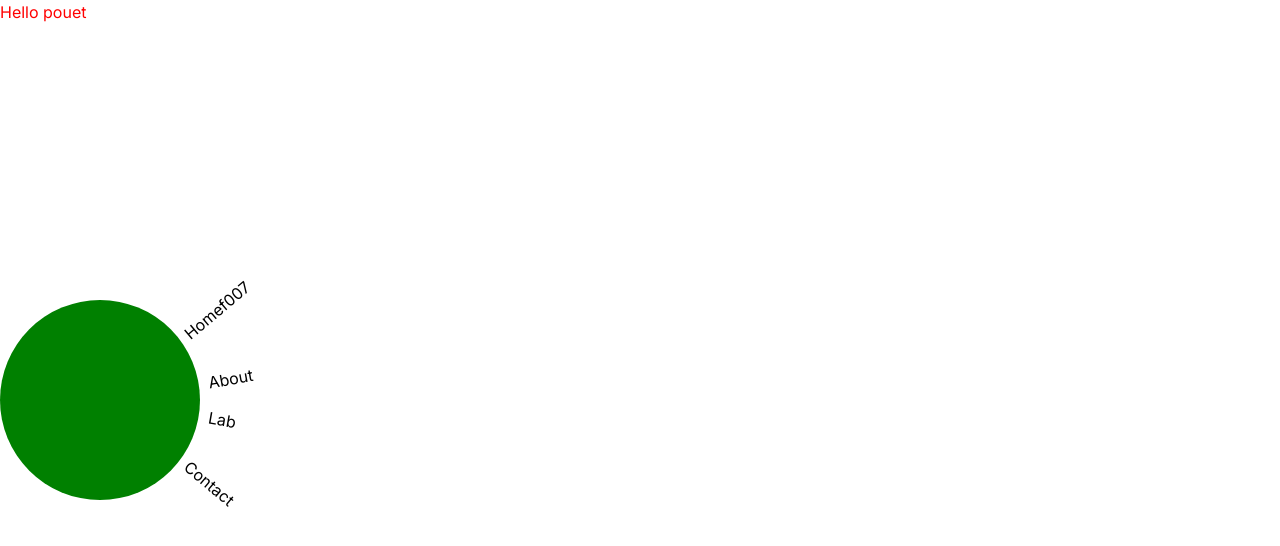
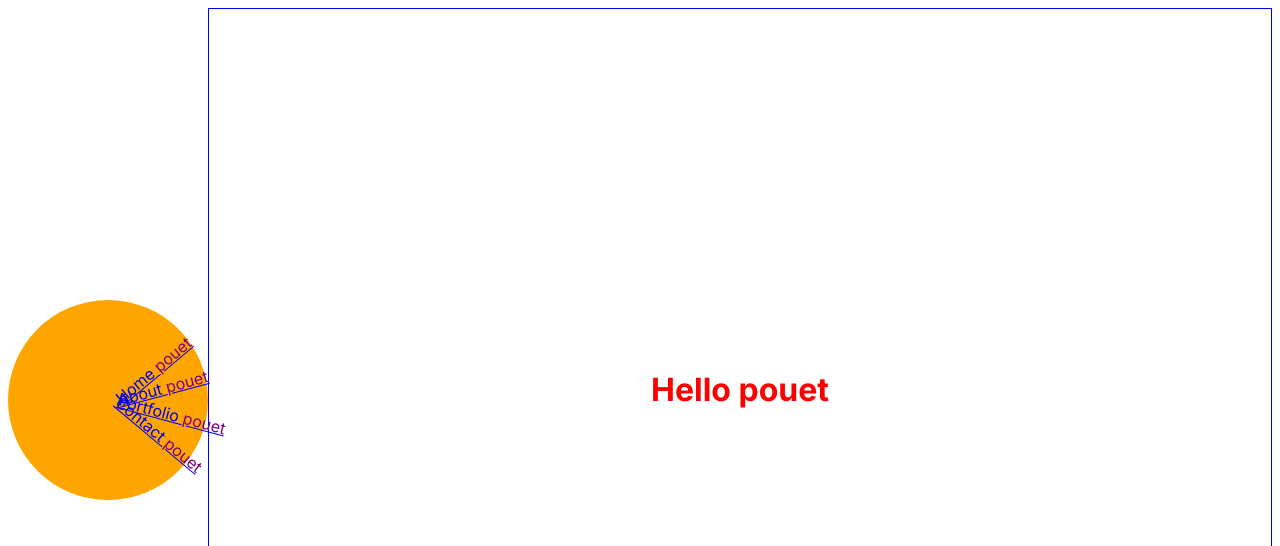
Before and after one commit to LaureDominguez/portfolio, a Next.js app: page / in a window 1280 px wide. Shown: the top 546 px of the page. Built offline with nearby package versions, Linux system fonts and the light colour scheme.

Commit message:
learned about router function, created navbar and links to differents pages

```diff
--- a/app/components/Nav.tsx
+++ b/app/components/Nav.tsx
@@ -2,19 +2,37 @@
 // import { fas } from '@fortawesome/free-solid-svg-icons';
 // import { FontAwesomeIcon } from '@fortawesome/react-fontawesome';
 
+import Link from "next/link";
+import { useRouter } from "next/navigation";
+
 // library.add(fas)
 
 const Nav = () => {
+	const router = useRouter
 	return (
 		<nav className="sideNav">
 			<div className="round-container">
 				<ul>
 					<li>
-						Home
+						<Link href="/">
+							Home <span>pouet</span>
+						</Link>
 					</li>
-					<li>About</li>
-					<li>Lab</li>
-					<li>Contact</li>
+					<li>
+						<Link href="/pages/about">
+							About <span>pouet</span>
+						</Link>
+					</li>
+					<li>
+						<Link href="/pages/portfolio">
+							Portfolio <span>pouet</span>
+						</Link>
+					</li>
+					<li>
+						<Link href="/pages/contact">
+							Contact <span>pouet</span>
+						</Link>
+					</li>
 				</ul>
 			</div>
 		</nav>
--- a/app/components/_nav.scss
+++ b/app/components/_nav.scss
@@ -3,7 +3,7 @@
     top: 50%;
     bottom: 50%;
     transform: translate(0, -50%);
-    background-color: green;
+    background-color: orange;
     width: 200px;
     height: 200px;
     border-radius: 50%;
@@ -19,9 +19,9 @@
             padding: 0;
             margin: 0;
             position: absolute;
-            top: 50%; /* Pour aligner horizontalement avec le centre de .round-container */
-            left: 50%; /* Pour aligner verticalement avec le centre de .round-container */
-            transform: translate(-50%, -50%); /* Centrer la liste dans .round-container */
+            top: 50%;
+            left: 50%;
+            transform: translate(-50%, -50%);
             width: 0;
             height: 100%;
             display: flex;
@@ -33,36 +33,42 @@
                 width: 180px;
                 text-align: start;
                 margin: 10px;
-                padding-left: 100px;
+                // padding-left: 100px;
                 position: absolute;
                 transform: rotate(0deg);
-                &::after{
-                    // font-family: "FontAwesome";
-                    // content: "\f073";
-                    // color: var(--turquoise);
-                    // font-size: 4rem;
-                    // line-height: 8rem;
+                transition: transform 0.3s;
+                span{
+                    color: purple;
                 }
             }
 
             li:nth-child(1) {
                 transform-origin: 0% 50%;
                 transform: rotate(-40deg);
-                &::after{
-                    content: 'f007' ;
+                &:hover{
+                    transform: rotate(-40deg) translateX(100px);
                 }
             }
             li:nth-child(2) {
                 transform-origin: 0% 50%;
-                transform: rotate(-10deg);
+                transform: rotate(-15deg);
+                &:hover{
+                    transform: rotate(-15deg) translateX(100px);
+                }
             }
             li:nth-child(3) {
                 transform-origin: 0% 50%;
-                transform: rotate(10deg);
+                transform: rotate(15deg);
+                &:hover{
+                    transform: rotate(15deg) translateX(100px);
+                }
             }
             li:nth-child(4) {
                 transform-origin: 0% 50%;
                 transform: rotate(40deg);
+                &:hover{
+                    transform: rotate(40deg) translateX(100px);
+                }
             }
     }
 }
--- a/app/globals(old).css
+++ /dev/null
@@ -1,27 +0,0 @@
-@tailwind base;
-@tailwind components;
-@tailwind utilities;
-
-:root {
-  --foreground-rgb: 0, 0, 0;
-  --background-start-rgb: 214, 219, 220;
-  --background-end-rgb: 255, 255, 255;
-}
-
-@media (prefers-color-scheme: dark) {
-  :root {
-    --foreground-rgb: 255, 255, 255;
-    --background-start-rgb: 0, 0, 0;
-    --background-end-rgb: 0, 0, 0;
-  }
-}
-
-body {
-  color: rgb(var(--foreground-rgb));
-  background: linear-gradient(
-      to bottom,
-      transparent,
-      rgb(var(--background-end-rgb))
-    )
-    rgb(var(--background-start-rgb));
-}
--- a/app/globals.css
+++ b/app/globals.css
@@ -1,12 +1,9 @@
-@tailwind base;
-@tailwind components;
-@tailwind utilities;
 .sideNav {
   position: fixed;
   top: 50%;
   bottom: 50%;
   transform: translate(0, -50%);
-  background-color: green;
+  background-color: orange;
   width: 200px;
   height: 200px;
   border-radius: 50%;
@@ -24,9 +21,9 @@
   padding: 0;
   margin: 0;
   position: absolute;
-  top: 50%; /* Pour aligner horizontalement avec le centre de .round-container */
-  left: 50%; /* Pour aligner verticalement avec le centre de .round-container */
-  transform: translate(-50%, -50%); /* Centrer la liste dans .round-container */
+  top: 50%;
+  left: 50%;
+  transform: translate(-50%, -50%);
   width: 0;
   height: 100%;
   display: flex;
@@ -37,30 +34,55 @@
   width: 180px;
   text-align: start;
   margin: 10px;
-  padding-left: 100px;
   position: absolute;
   transform: rotate(0deg);
+  transition: transform 0.3s;
+}
+.sideNav .round-container li span {
+  color: purple;
 }
 .sideNav .round-container li:nth-child(1) {
   transform-origin: 0% 50%;
   transform: rotate(-40deg);
 }
-.sideNav .round-container li:nth-child(1)::after {
-  content: "f007";
+.sideNav .round-container li:nth-child(1):hover {
+  transform: rotate(-40deg) translateX(100px);
 }
 .sideNav .round-container li:nth-child(2) {
   transform-origin: 0% 50%;
-  transform: rotate(-10deg);
+  transform: rotate(-15deg);
+}
+.sideNav .round-container li:nth-child(2):hover {
+  transform: rotate(-15deg) translateX(100px);
 }
 .sideNav .round-container li:nth-child(3) {
   transform-origin: 0% 50%;
-  transform: rotate(10deg);
+  transform: rotate(15deg);
+}
+.sideNav .round-container li:nth-child(3):hover {
+  transform: rotate(15deg) translateX(100px);
 }
 .sideNav .round-container li:nth-child(4) {
   transform-origin: 0% 50%;
   transform: rotate(40deg);
 }
+.sideNav .round-container li:nth-child(4):hover {
+  transform: rotate(40deg) translateX(100px);
+}
 
 h1 {
   color: red;
+}
+
+*:not(a) {
+  cursor: default;
+}
+
+main {
+  display: flex;
+  justify-content: center;
+  align-items: center;
+  min-height: 95vh;
+  margin-left: 200px;
+  border: solid blue 1px;
 }/*# sourceMappingURL=globals.css.map */
--- a/app/globals.scss
+++ b/app/globals.scss
@@ -1,9 +1,22 @@
-@tailwind base;
-@tailwind components;
-@tailwind utilities;
+// @tailwind base;
+// @tailwind components;
+// @tailwind utilities;
 
 @import './components/nav';
 
 h1{
     color: red;
 }
+
+*:not(a){
+    cursor:default;
+}
+
+main{
+    display: flex;
+    justify-content: center;
+    align-items: center;
+    min-height: 95vh;
+    margin-left: 200px;
+    border: solid blue 1px;
+}
--- a/app/layout.tsx
+++ b/app/layout.tsx
@@ -1,26 +1,22 @@
 import type { Metadata } from 'next'
 import { Inter } from 'next/font/google'
+import Nav from './components/Nav'
 import './globals.css'
-import Nav from './components/Nav'
 
 const inter = Inter({ subsets: ['latin'] })
 
 export const metadata: Metadata = {
   title: 'Laure\'s website',
-  description: 'Mon siteweb',
+  description: 'Mon portfolio',
 }
 
-export default function RootLayout({
-  children,
-}: {
-  children: React.ReactNode
-}) {
+export default function RootLayout({ children }: { children: React.ReactNode }) {
   return (
-    <html lang="en">
-      <body className={inter.className}>
-        <Nav />
-        {children}
-      </body>
-    </html>
-  )
+		<html lang="en">
+			<body className={inter.className}>
+				<Nav />
+				<main>{children}</main>
+			</body>
+		</html>
+	);
 }
--- a/app/page.tsx
+++ b/app/page.tsx
@@ -1,9 +1,6 @@
-import Image from 'next/image'
 
-export default function Home() {
-  return (
-    <main>
-      <h1>Hello pouet</h1>
-    </main>
-  )
+const Home = () => {
+	return <h1>Hello pouet</h1>;
 }
+
+export default Home;
--- a/app/pages/about/page.tsx
+++ b/app/pages/about/page.tsx
@@ -1,7 +1,7 @@
-export default function About() {
+const About = () => {
 	return (
-		<main>
-			<h1>Bienvenue sur la page about</h1>
-		</main>
+		<h1>Bienvenue sur la page about</h1>
 	);
 }
+
+export default About;
--- a/app/pages/contact/page.tsx
+++ b/app/pages/contact/page.tsx
@@ -2,9 +2,7 @@ import Image from 'next/image';
 
 const Contact = () => {
 	return (
-		<main>
-			<h1>Bienvenue sur la page contact</h1>
-		</main>
+		<h1>Bienvenue sur la page contact</h1>
 	);
 }
 
```
Also changed, not shown: app/pages/portfolio/page.tsx (added, +7 -0 lines), 1 other file (tests, documents, lock files or other folders).
